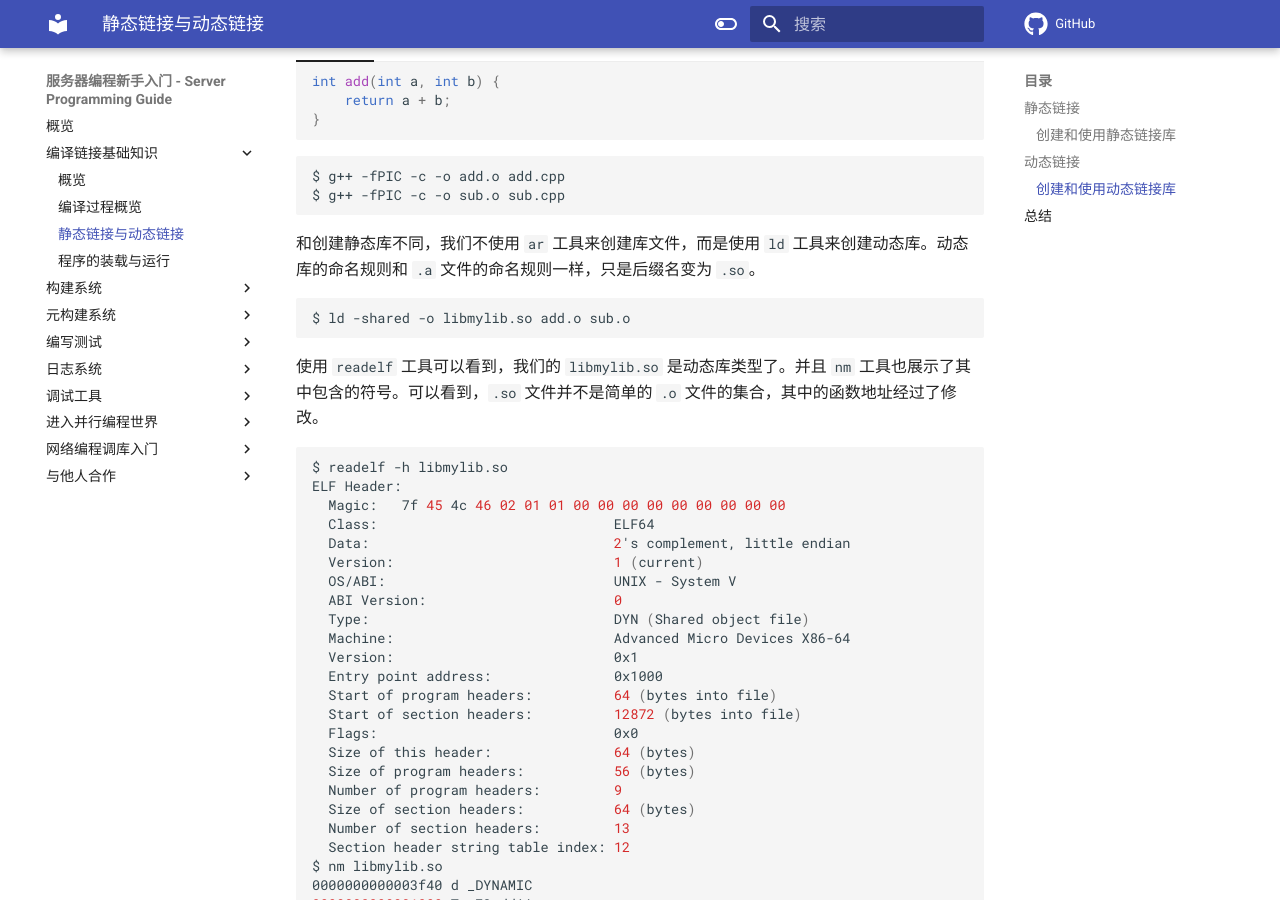
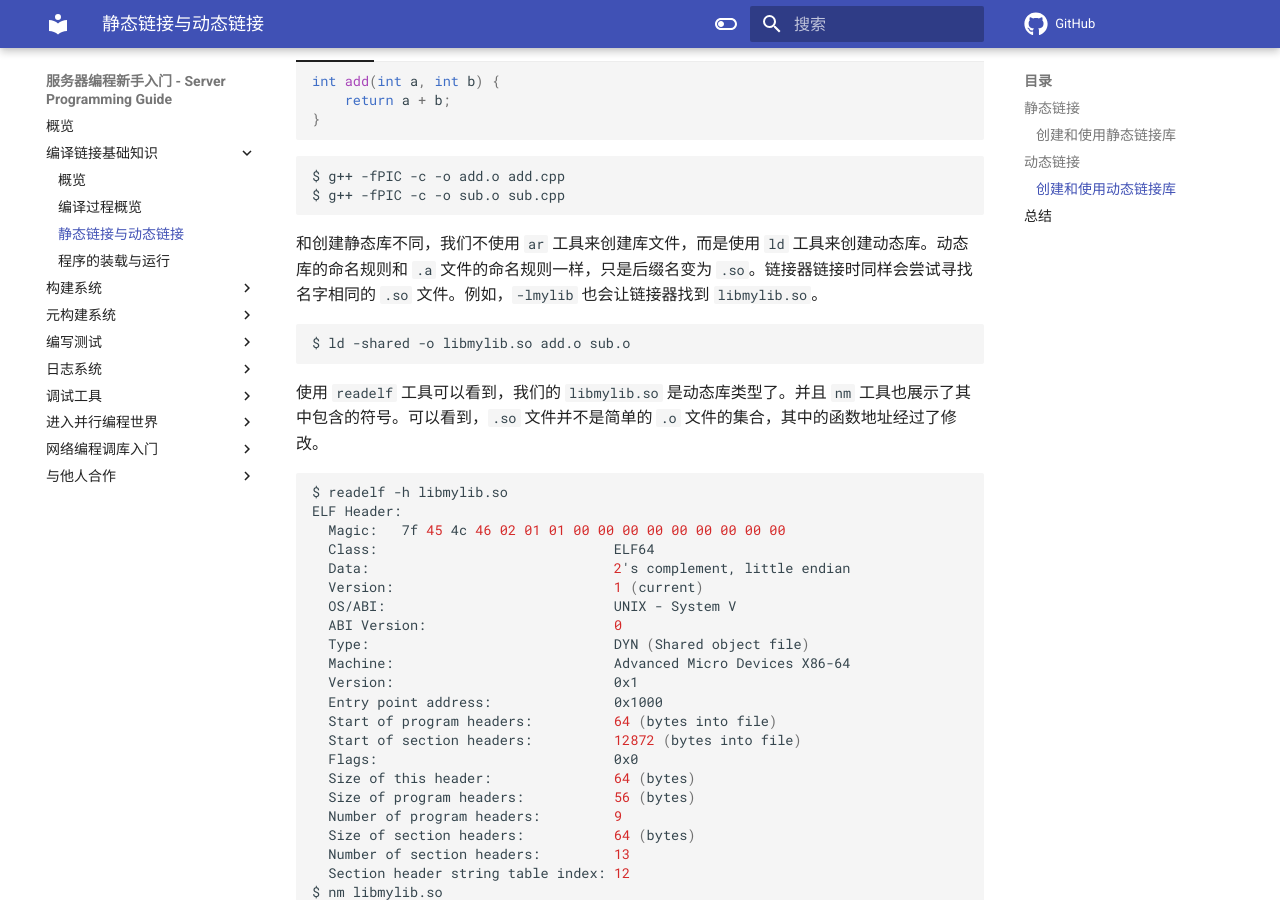
Before and after one commit to howardlau1999/server-programming-guide, an MkDocs documentation site: the page built from docs/basics/static-dynamic-linkage.md, in a window 1280 px wide and 900 px high, scrolled down 5040 px. Built offline with MkDocs 1.6.1 and Material for MkDocs 9.7.7, drawn with Linux system fonts in a browser that asks for light colours; emoji names are drawn with the system emoji font; comment, search, counter and statistics services are not loaded.

Commit message:
minor fix

````diff
--- a/docs/basics/static-dynamic-linkage.md
+++ b/docs/basics/static-dynamic-linkage.md
@@ -233,7 +233,7 @@ $ g++ -fPIC -c -o add.o add.cpp
 $ g++ -fPIC -c -o sub.o sub.cpp
 ```
 
-和创建静态库不同，我们不使用 `ar` 工具来创建库文件，而是使用 `ld` 工具来创建动态库。动态库的命名规则和 `.a` 文件的命名规则一样，只是后缀名变为 `.so`。
+和创建静态库不同，我们不使用 `ar` 工具来创建库文件，而是使用 `ld` 工具来创建动态库。动态库的命名规则和 `.a` 文件的命名规则一样，只是后缀名变为 `.so`。链接器链接时同样会尝试寻找名字相同的 `.so` 文件。例如，`-lmylib` 也会让链接器找到 `libmylib.so`。
 
 ```bash
 $ ld -shared -o libmylib.so add.o sub.o
````
